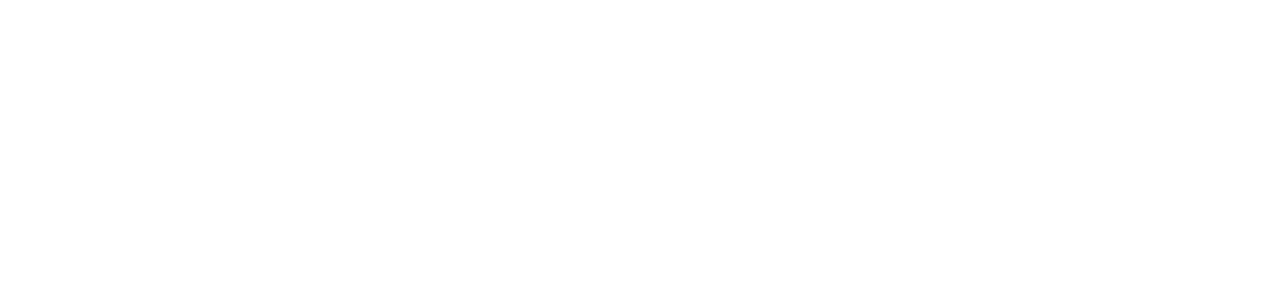
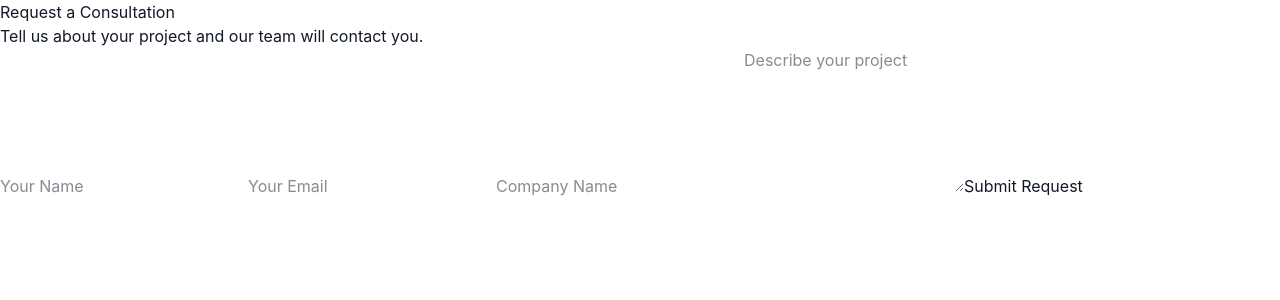
Before and after one commit to Smartstay26/rehoboth-technologies, a React (Vite) app: page /consultation in a window 1280 px wide. Before the commit this address had no page. Shown: the top 300 px of the page. Built offline with nearby package versions, Linux system fonts and the light colour scheme.

Commit message:
connect consultation button

```diff
--- a/src/App.jsx
+++ b/src/App.jsx
@@ -8,6 +8,7 @@
 import Privacy from "./pages/Privacy";
 import Terms from "./pages/Terms";
 import ThankYou from "./pages/ThankYou";
+import Consultation from "./pages/Consultation";
 
 function App() {
   return (
@@ -21,6 +22,7 @@
         <Route path="/privacy-policy" element={<Privacy />} />
         <Route path="/terms" element={<Terms />} />
         <Route path="/thank-you" element={<ThankYou />} />
+        <Route path="/consultation" element={<Consultation />} />
 
       </Routes>
     </BrowserRouter>
--- /dev/null
+++ b/src/pages/Consultation.jsx
@@ -0,0 +1,50 @@
+export default function Consultation() {
+  return (
+    <div className="container">
+      <h1>Request a Consultation</h1>
+
+      <p>
+        Tell us about your project and our team will contact you.
+      </p>
+
+      <form
+        name="consultation"
+        method="POST"
+        data-netlify="true"
+      >
+        <input type="hidden" name="form-name" value="consultation" />
+
+        <input
+          type="text"
+          name="name"
+          placeholder="Your Name"
+          required
+        />
+
+        <input
+          type="email"
+          name="email"
+          placeholder="Your Email"
+          required
+        />
+
+        <input
+          type="text"
+          name="company"
+          placeholder="Company Name"
+        />
+
+        <textarea
+          name="project"
+          placeholder="Describe your project"
+          rows="6"
+          required
+        ></textarea>
+
+        <button type="submit">
+          Submit Request
+        </button>
+      </form>
+    </div>
+  );
+}
```
